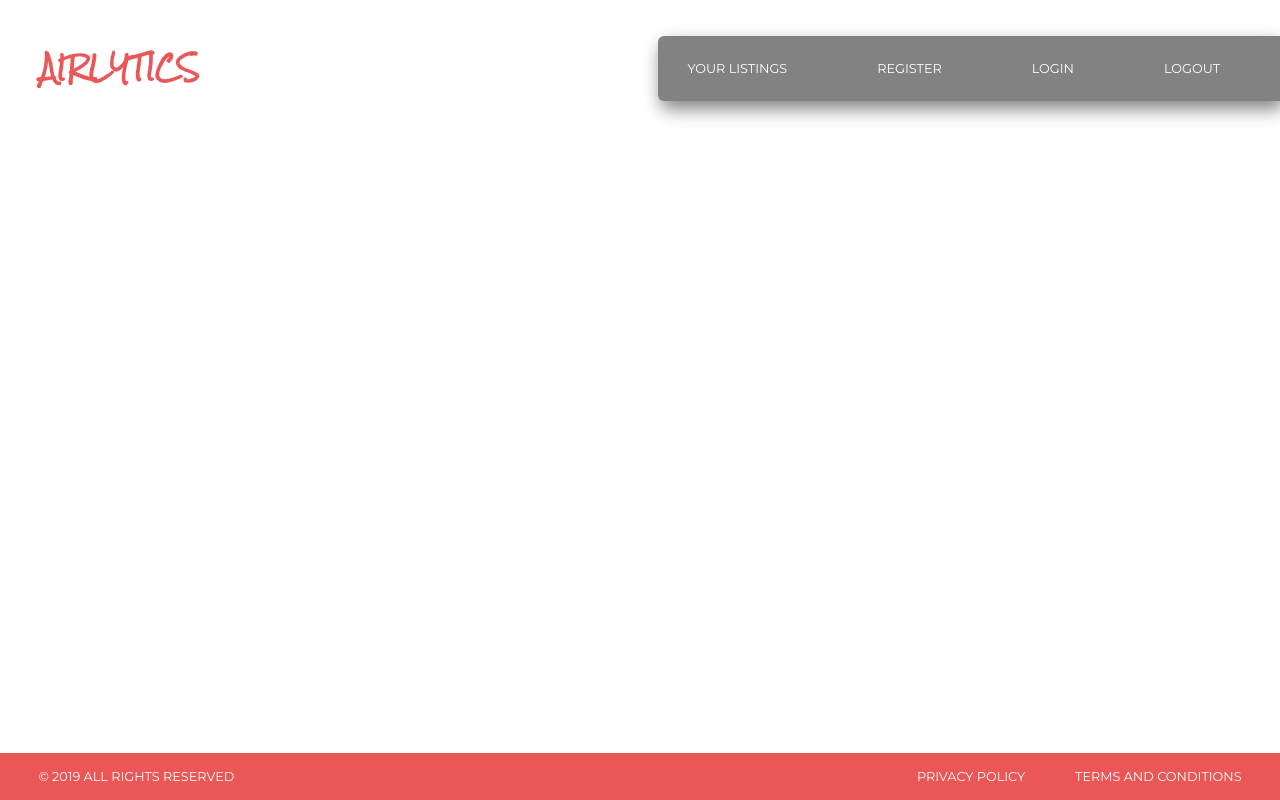
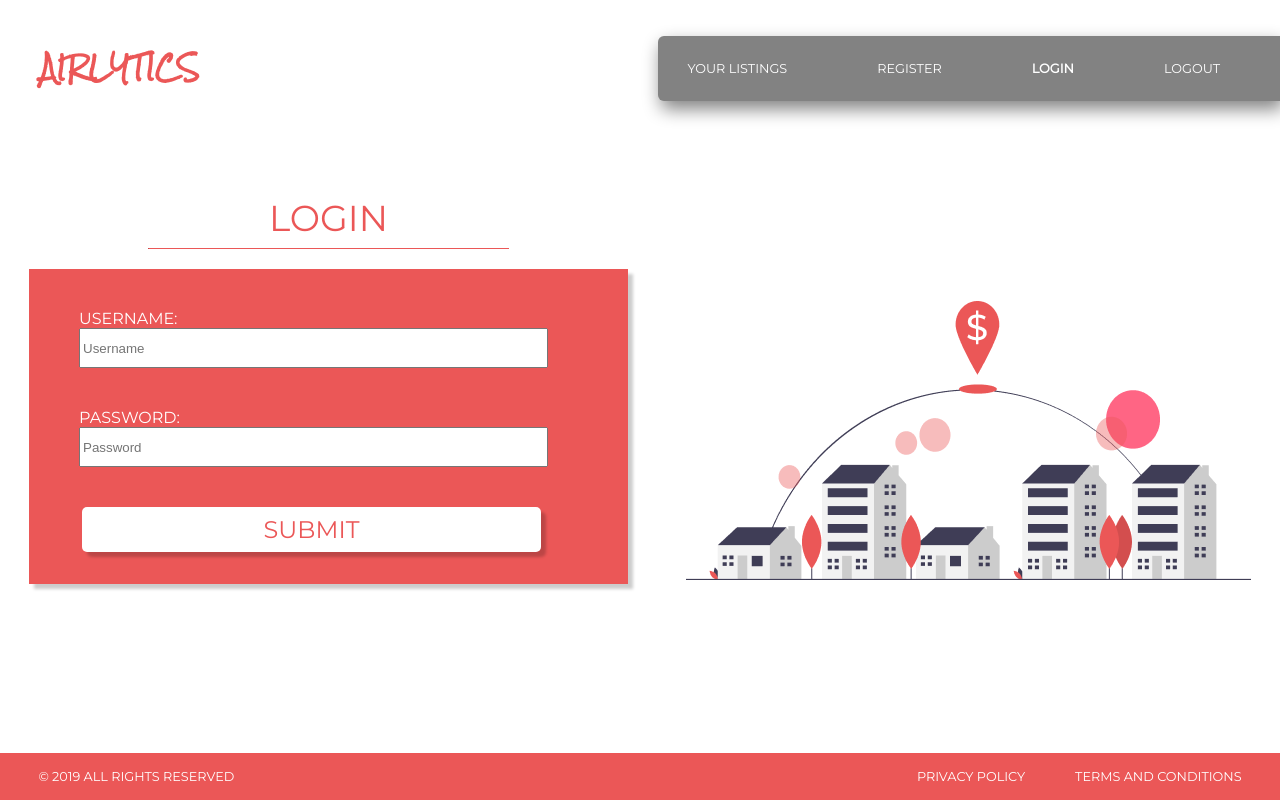
Before and after one commit to airbnb-price-opt/front-end, a React (Create React App) app in the folder airbnb-opt-price/: page / in a window 1280 px wide. Built offline with nearby package versions, Linux system fonts and the light colour scheme.

Commit message:
changed login location to '/'

```diff
--- a/airbnb-opt-price/src/App.js
+++ b/airbnb-opt-price/src/App.js
@@ -30,7 +30,7 @@ function App() {
           <Route path={`/add-listing`} component={AddListing} />
           <Route path={`/update-listing`} component={UpdateListing} />
           <Route path={`/register`} component={Register} />
-          <Route path={`/login`} component={Login} />
+          <Route path={`/`} component={Login} />
           {/* <Route path={`/logout`} component={Logout} /> */}
           <Route path={`/privacy`} component={PrivacyPolicy} />
           <Route path={`/terms-and-conditions`} component={TermsAndConditions} />
--- a/airbnb-opt-price/src/StyledComps.js
+++ b/airbnb-opt-price/src/StyledComps.js
@@ -229,6 +229,7 @@ export const StyledListingsCardContent = styled.div`
 
 // @@@@@@@@@@ End Your Listings Styles @@@@@@@@@@
 
+//Login Form Styles
 export const LoginContainerDiv = styled.div`
     /* width: 80%; */
     display: flex;
@@ -297,6 +298,15 @@ export const LoginFormContainer = styled.div`
     }
 `;
 
+export const LoginImage = styled.div(
+    {
+        '@media(max-width: 500px)':
+        {
+            display: 'none'
+        }
+    }
+);
+//end Login Form Styles
 
 //REGISTER FORM STYLES
 export const RegisterHeader =styled.div`
@@ -315,7 +325,7 @@ export const RegisterH1 = styled.h1`
     font-family: 'Montserrat', sans-serif;
     font-weight: normal;
     text-align: center;
-    margin-top: 123px;
+    margin-top: 50px;
 `
 
 export const RegisterHR = styled.hr`
--- a/airbnb-opt-price/src/components/Header.jsx
+++ b/airbnb-opt-price/src/components/Header.jsx
@@ -7,7 +7,7 @@ const Header = () =>
 {
     return (
         <StyledHeader>
-            <Link to={`/login`} style={{textDecoration: `none`}}><h1 className="app-name">AIRLYTICS</h1></Link>
+            <Link to={`/`} style={{textDecoration: `none`}}><h1 className="app-name">AIRLYTICS</h1></Link>
             <Nav />
         </StyledHeader>
     )
--- a/airbnb-opt-price/src/components/Login.js
+++ b/airbnb-opt-price/src/components/Login.js
@@ -1,7 +1,7 @@
 import React, { useState } from 'react';
 import { connect } from 'react-redux';
 import { loginUser } from '../store/actions';
-import {LoginContainerDiv, LoginForm, LoginFormContainer} from '../StyledComps'
+import {LoginContainerDiv, LoginForm, LoginFormContainer, LoginImage} from '../StyledComps'
 
 const Login = (props) => {
 
@@ -58,7 +58,9 @@ const Login = (props) => {
                     <button type="submit" onClick={verifyUser}>SUBMIT</button>
                 </LoginForm>
             </LoginFormContainer>
-            <img src={require(`../assets/bnb.png`)} alt="listing and money" />
+            <LoginImage>
+                <img src={require(`../assets/bnb.png`)} alt="listing and money" />
+            </LoginImage>
         </LoginContainerDiv>
     )
 }
--- a/airbnb-opt-price/src/components/Nav.jsx
+++ b/airbnb-opt-price/src/components/Nav.jsx
@@ -9,7 +9,7 @@ const Nav = () =>
         <NavDiv>
             <StyledNavLink to="/your-listings" activeClassName="active-nav">YOUR LISTINGS</StyledNavLink>
             <StyledNavLink to="/register" activeClassName="active-nav">REGISTER</StyledNavLink>
-            <StyledNavLink to="/login" activeClassName="active-nav">LOGIN</StyledNavLink>
+            <StyledNavLink to="/" activeClassName="active-nav">LOGIN</StyledNavLink>
             <StyledNavLink to="/logout" activeClassName="active-nav">LOGOUT</StyledNavLink>
         </NavDiv>
     )
```
